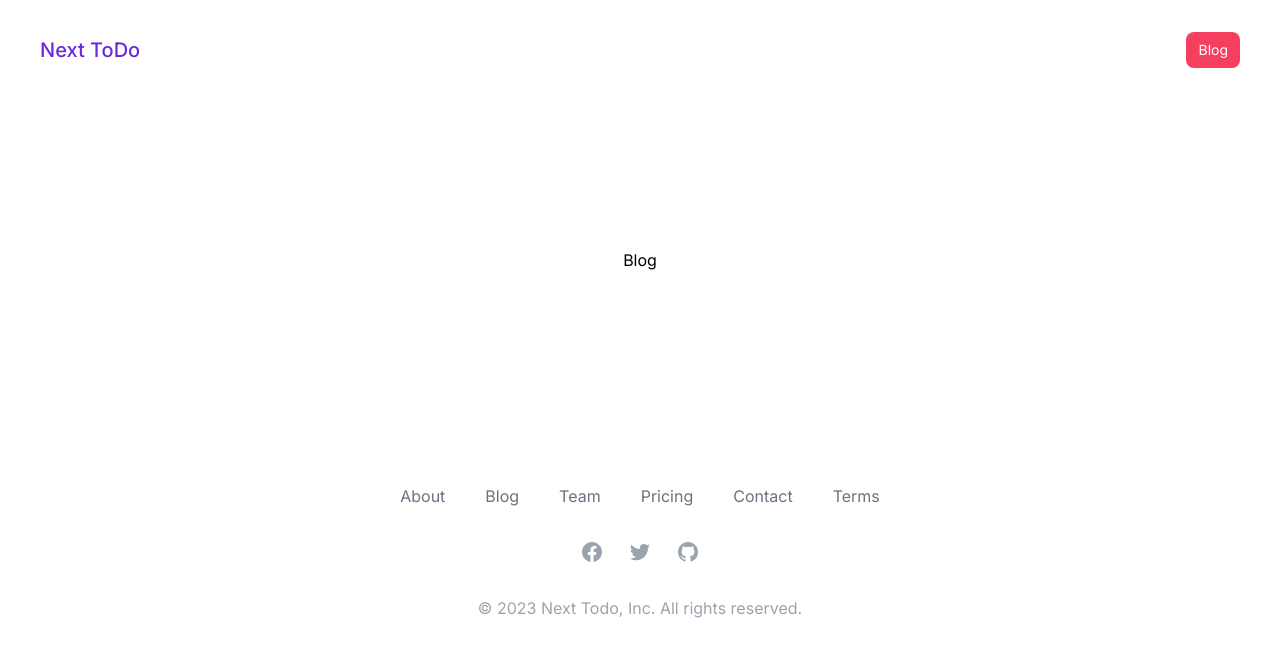
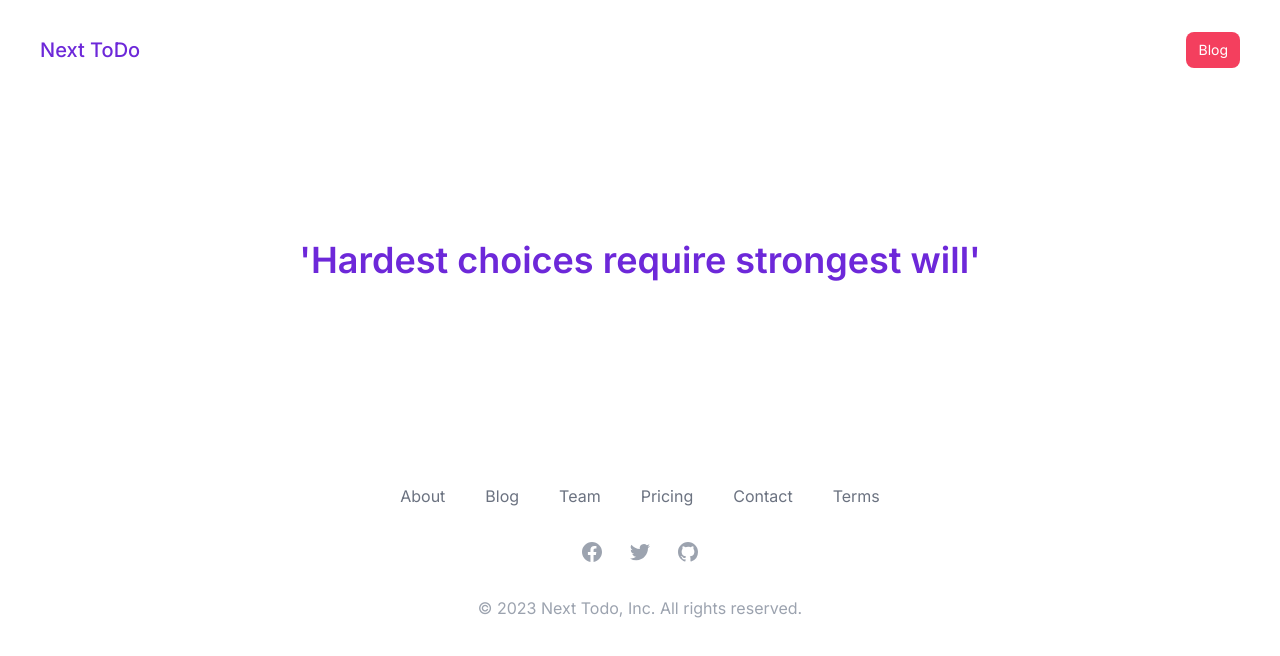
Before and after one commit to snigbar/next-todo, a Next.js app: page /blog in a window 1280 px wide. Shown: the top 656 px of the page. Built offline with nearby package versions, Linux system fonts and the light colour scheme.

Commit message:
Add contents/text in blog

```diff
--- a/app/blog/page.tsx
+++ b/app/blog/page.tsx
@@ -6,7 +6,7 @@ const Blog = () => {
   return (
     <div className='px-3 md:px-10 py-8'>
     <Navbar></Navbar>
-    <div className='min-h-[48vh] flex items-center justify-center'>Blog</div>
+    <p className='min-h-[48vh] flex items-center justify-center text-center text-4xl text-violet-700 font-semibold'>'Hardest choices require strongest will'</p>
     <Footer></Footer>
     </div>
   )
```
